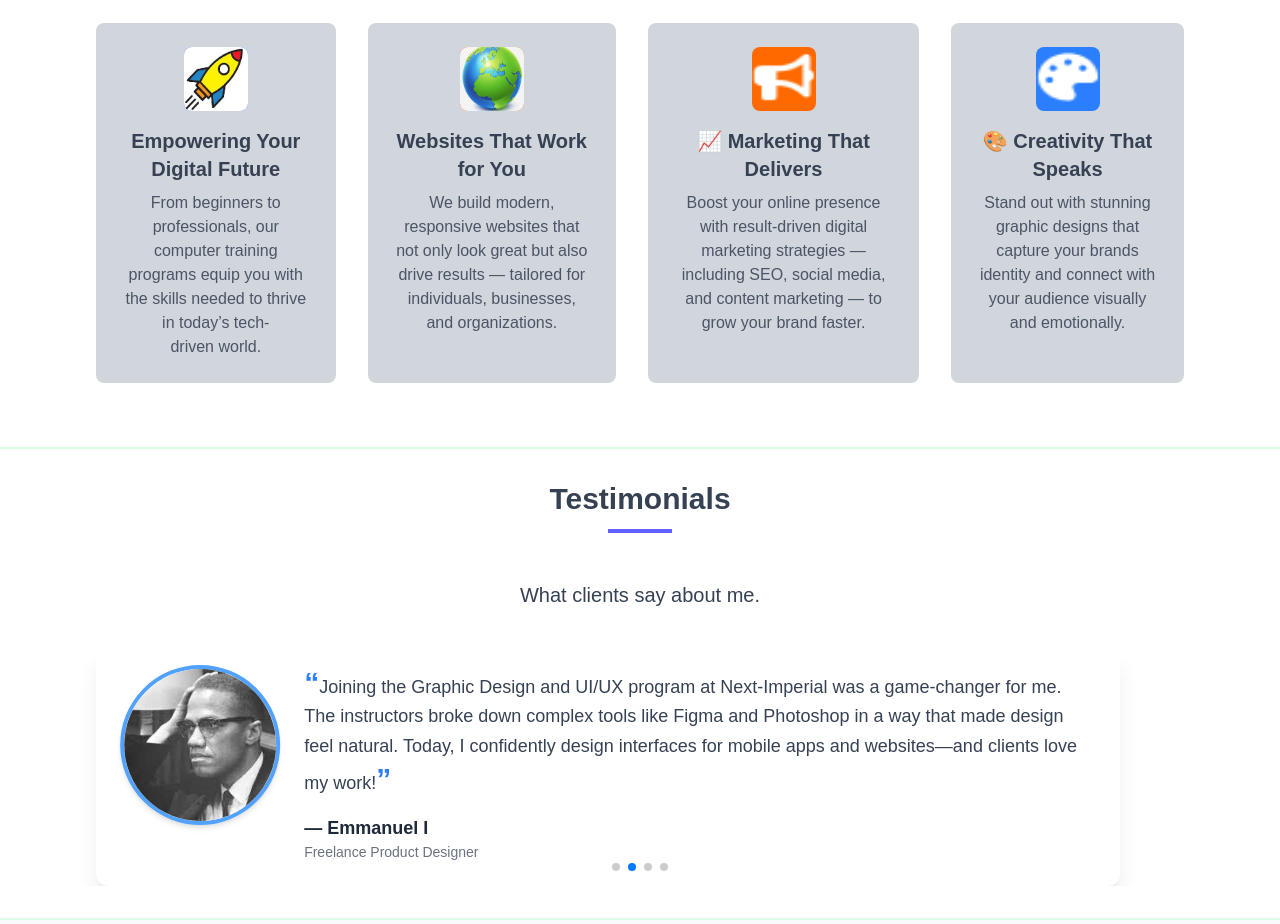
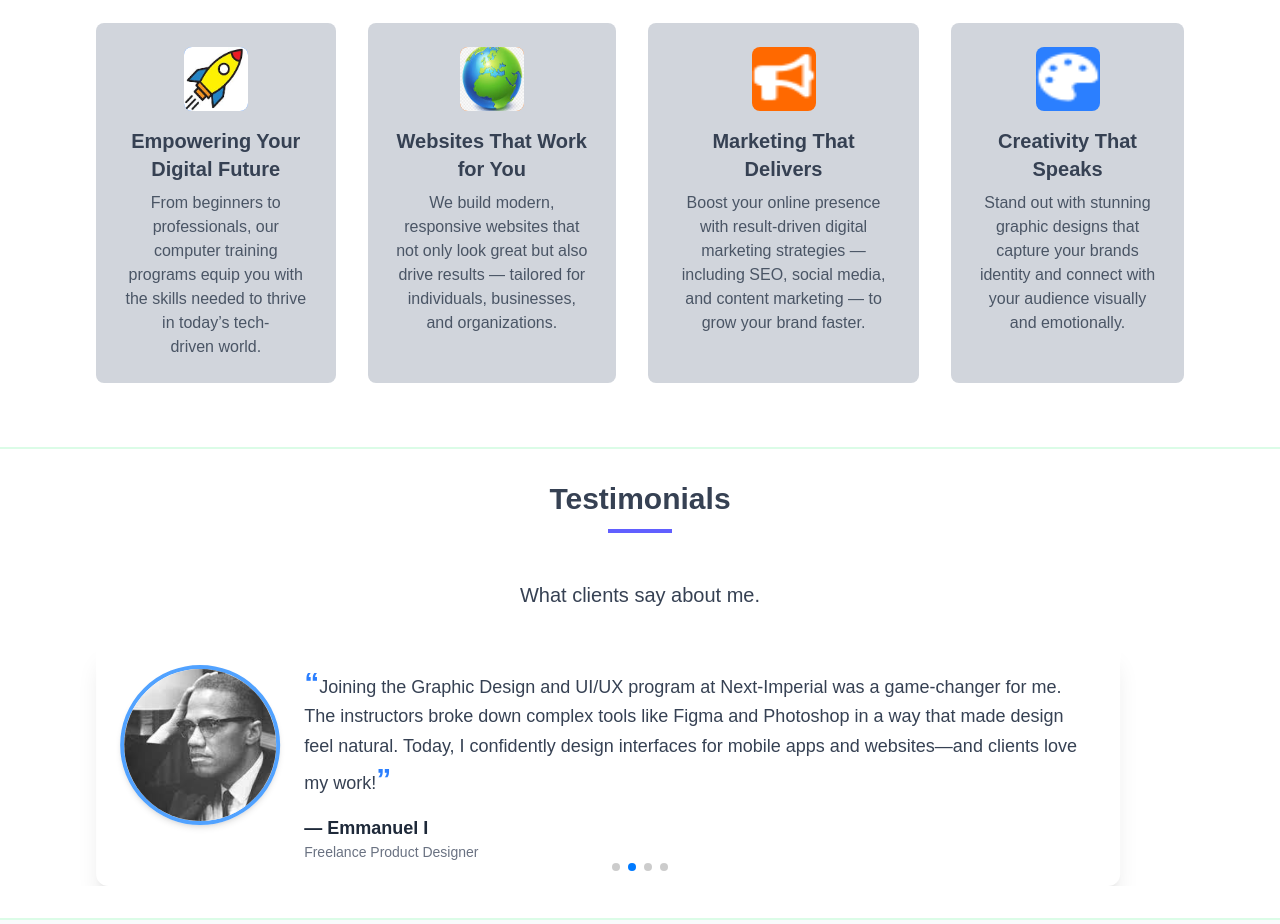
Before and after one commit to Eze-Israel/Next-imperial-website, a Next.js app: page / in a window 1280 px wide. Shown: the part 1360-2284 px from the top of the page. Built offline with nearby package versions, Linux system fonts and the light colour scheme.

Commit message:
fixed content

```diff
--- a/src/components/WhyChooseUs.tsx
+++ b/src/components/WhyChooseUs.tsx
@@ -20,14 +20,14 @@ const services =[
 
   },
   {
-    title: '📈 Marketing That Delivers',
+    title: ' Marketing That Delivers',
     description:'Boost your online presence with result-driven digital marketing strategies — including SEO, social media, and content marketing — to grow your brand faster.' ,
     icon:'/images/speak.png',
     bg:"bg-orange-500",
 
   },
   {
-    title: '🎨 Creativity That Speaks',
+    title: ' Creativity That Speaks',
     description:'Stand out with stunning graphic designs that capture your brands identity and connect with your audience visually and emotionally.' ,
     icon:'/images/design.png',
      bg:"bg-blue-500",
```
